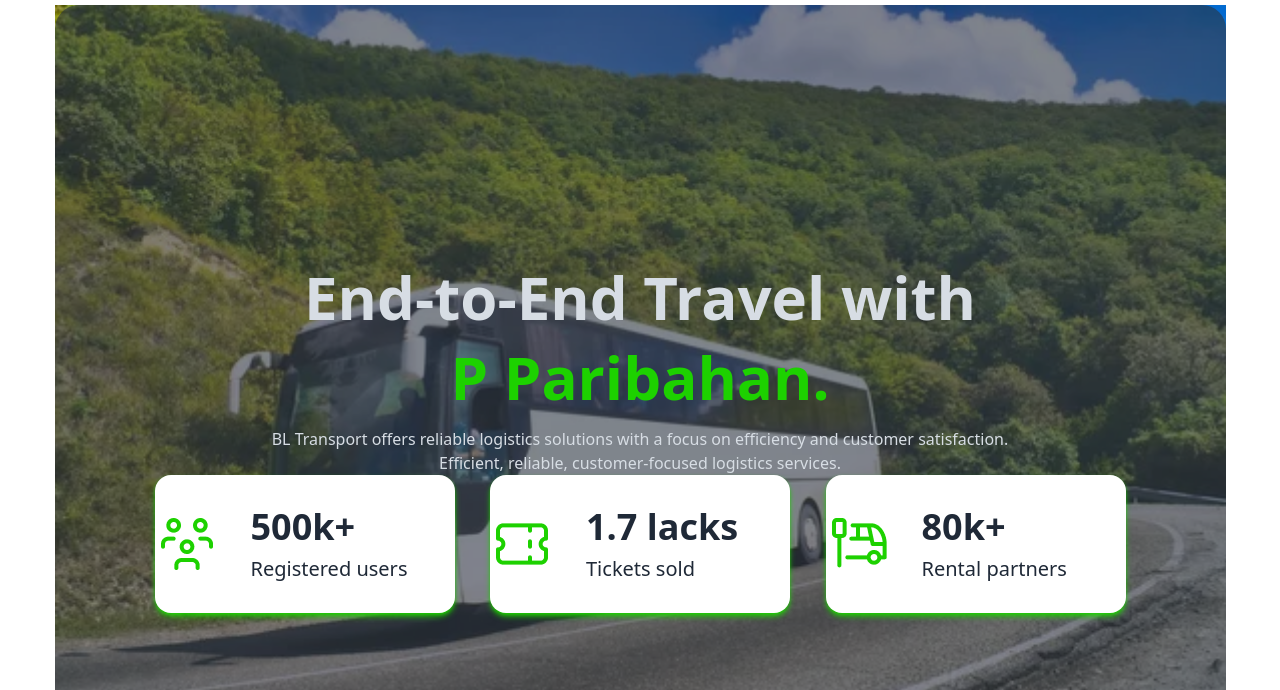
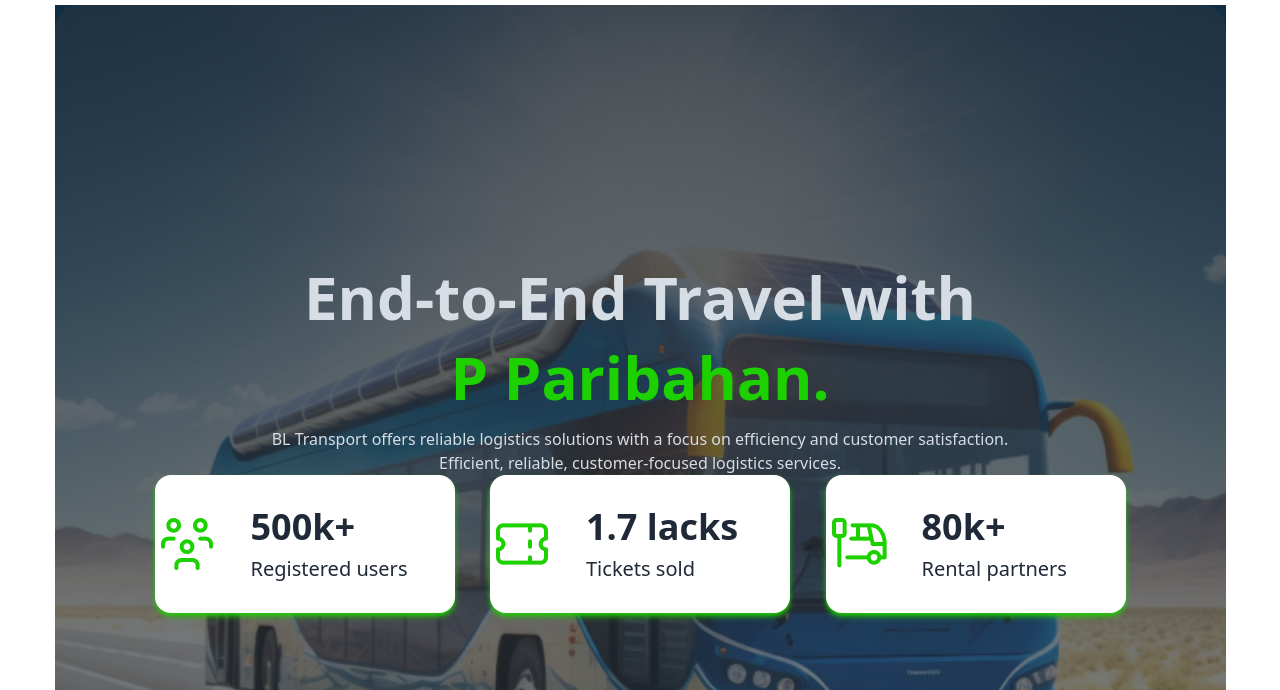
Before and after one commit to Imraj98/bus-ticket, a plain HTML site: page index.html in a window 1280 px wide. Shown: the part 71-761 px from the top of the page. Drawn offline with nearby package versions, Linux system fonts and the light colour scheme.

Commit message:
new bus pic

```diff
--- a/index.html
+++ b/index.html
@@ -53,7 +53,7 @@
         </nav>
         <!-- Banner -->
         <div class="w-[1171px] h-[550px] mx-auto ">
-            <div class="hero min-h-screen" style="background-image: url('/images/banner1.jpg');">
+            <div class="hero min-h-screen" style="background-image: url('./images/ba.png');">
                 <div class="hero-overlay bg-opacity-60 rounded-3xl"></div>
                 <div class="hero-content text-center text-neutral-content">
                     <div class="">
```
Also changed, not shown: images/banner1.jpg (deleted).
